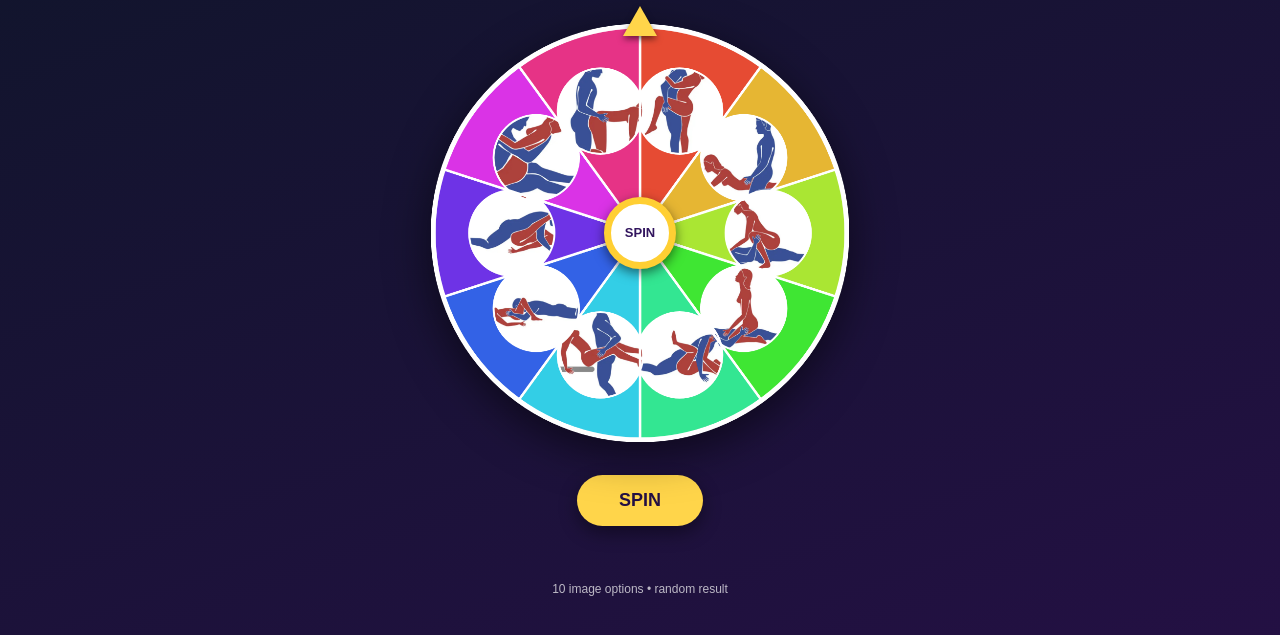
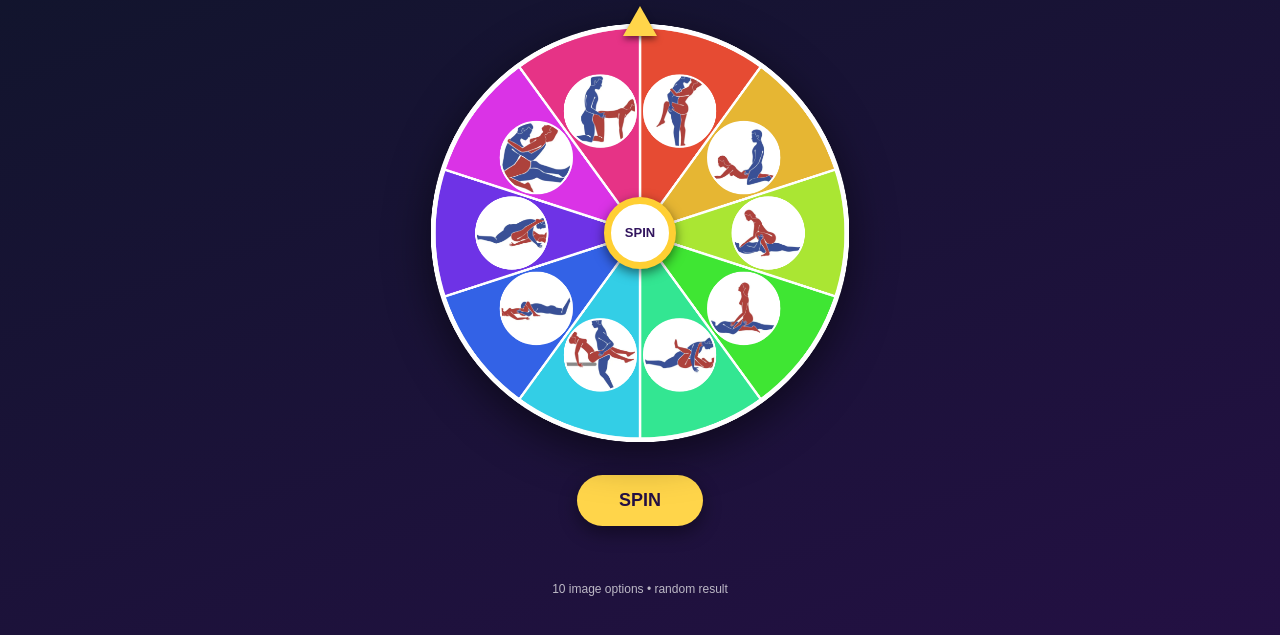
Before and after one commit to safaul5787815-maker/SpinWheelApp, a website: page www/index.html in a window 1280 px wide. Shown: the part 123-758 px from the top of the page. Drawn offline with Linux system fonts and the light colour scheme.

Commit message:
Reduce photo size inside circular slots

```diff
--- a/www/index.html
+++ b/www/index.html
@@ -105,7 +105,7 @@ if(images[i] && images[i].complete && images[i].naturalWidth){
   const ix = cx + Math.cos(mid) * r * 0.62;
   const iy = cy + Math.sin(mid) * r * 0.62;
 
-  const size = r * 0.43;
+  const size = r * 0.36;
 
   ctx.save();
 
@@ -117,7 +117,7 @@ if(images[i] && images[i].complete && images[i].naturalWidth){
   const iw = images[i].naturalWidth;
   const ih = images[i].naturalHeight;
 
-  const scale = Math.max(size / iw, size / ih) * 1.55;
+  const scale = Math.max(size / iw, size / ih) * 1.20;
 
   const dw = iw * scale;
   const dh = ih * scale;
```
